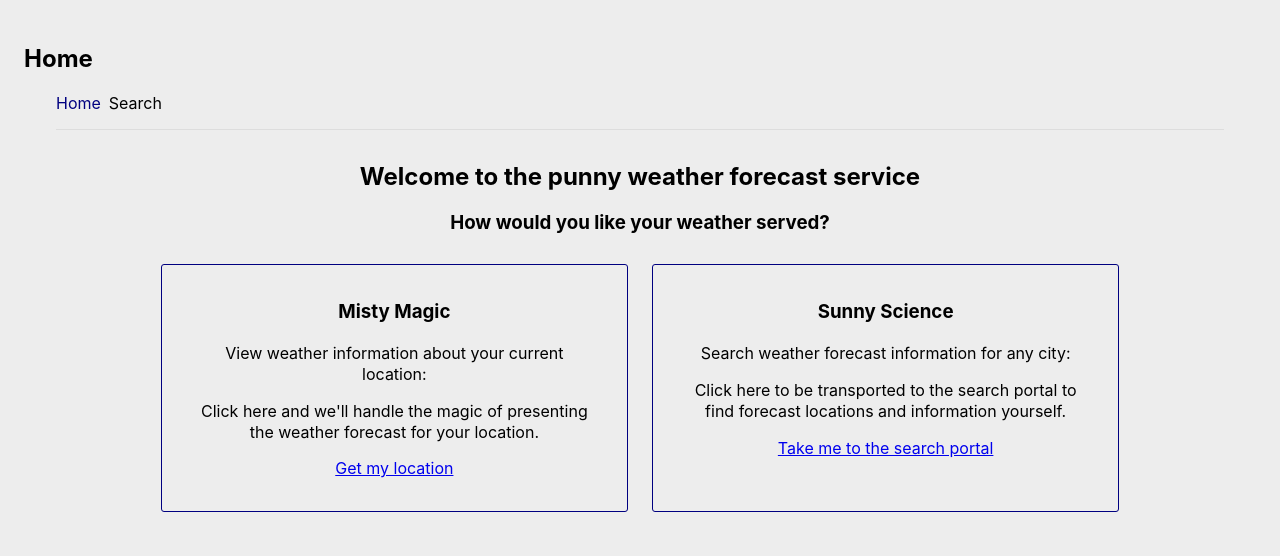
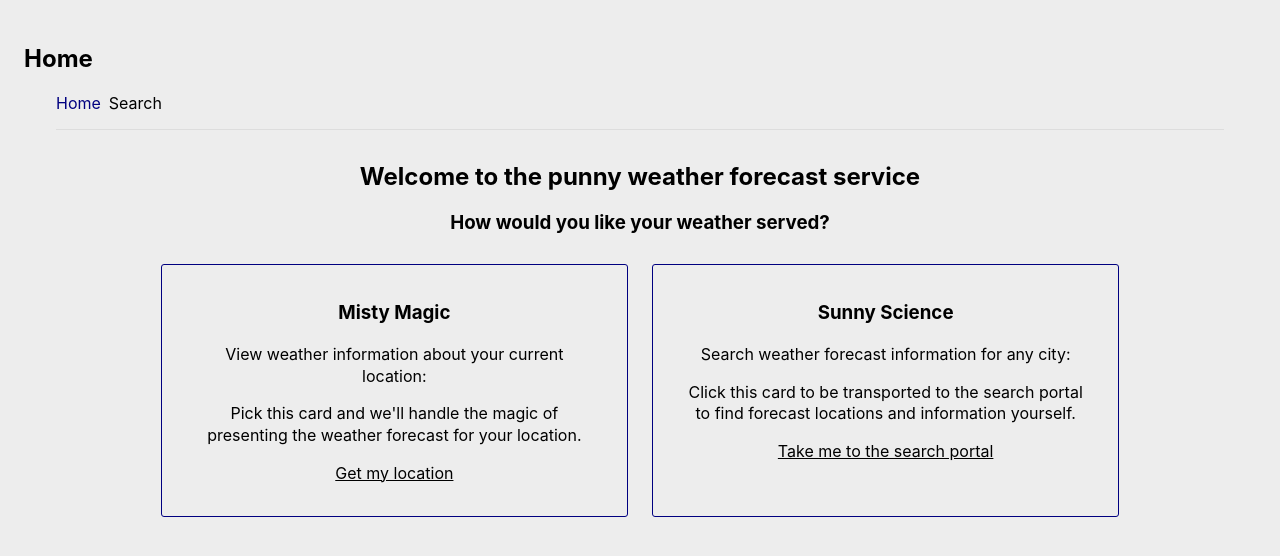
Before and after one commit to megwali/punny-weather, a React (Create React App) app: page / in a window 1280 px wide. Shown: the top 556 px of the page. Built offline with nearby package versions, Linux system fonts and the light colour scheme; no server answers.

Commit message:
Update home copy

```diff
--- a/src/pages/Home.js
+++ b/src/pages/Home.js
@@ -1,4 +1,3 @@
-import { Link } from 'react-router-dom';
 import { CenteredTextContainer, LinkedCard, LinkedCardContainer } from './styledComponents';
 
 const Home = () => (
@@ -10,15 +9,15 @@ const Home = () => (
       <LinkedCard to="/locate">
         <h3>Misty Magic</h3>
         <p>View weather information about your current location:</p>
-        <p>Click here and we'll handle the magic of presenting the weather forecast for your location.</p>
-        <Link to="/locate">Get my location</Link>
+        <p>Pick this card and we'll handle the magic of presenting the weather forecast for your location.</p>
+        <span>Get my location</span>
       </LinkedCard>
 
       <LinkedCard to="/search">
         <h3>Sunny Science</h3>
         <p>Search weather forecast information for any city:</p>
-        <p>Click here to be transported to the search portal to find forecast locations and information yourself.</p>
-        <Link to="/search">Take me to the search portal</Link>
+        <p>Click this card to be transported to the search portal to find forecast locations and information yourself.</p>
+        <span>Take me to the search portal</span>
       </LinkedCard>
     </LinkedCardContainer>
   </CenteredTextContainer>
--- a/src/pages/styledComponents.js
+++ b/src/pages/styledComponents.js
@@ -22,11 +22,15 @@ export const LinkedCard = styled(Link)`
   border: 1px solid navy;
   border-radius: 3px;
   color: inherit;
-  line-height: 1.3;
+  line-height: 1.35;
   margin: 0.75rem;
   padding: 1rem 2rem 2rem;
   text-decoration: none;
   width: 33%;
+
+  > span {
+    text-decoration: underline;
+  }
 
   @media (max-width: 768px) {
     margin: 0 0 1.5rem;
```
Also changed, not shown: 2 other files (tests, documents, lock files or other folders).
